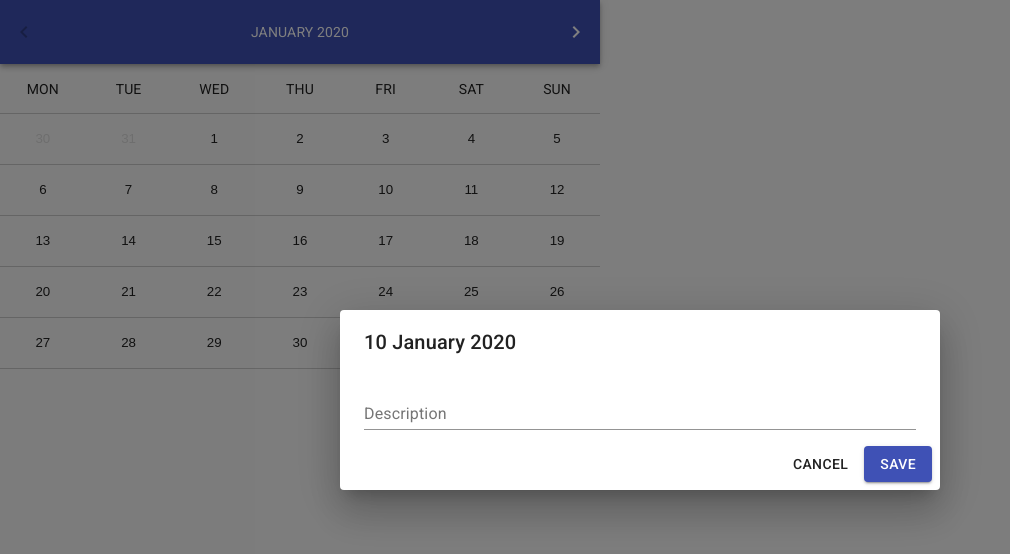
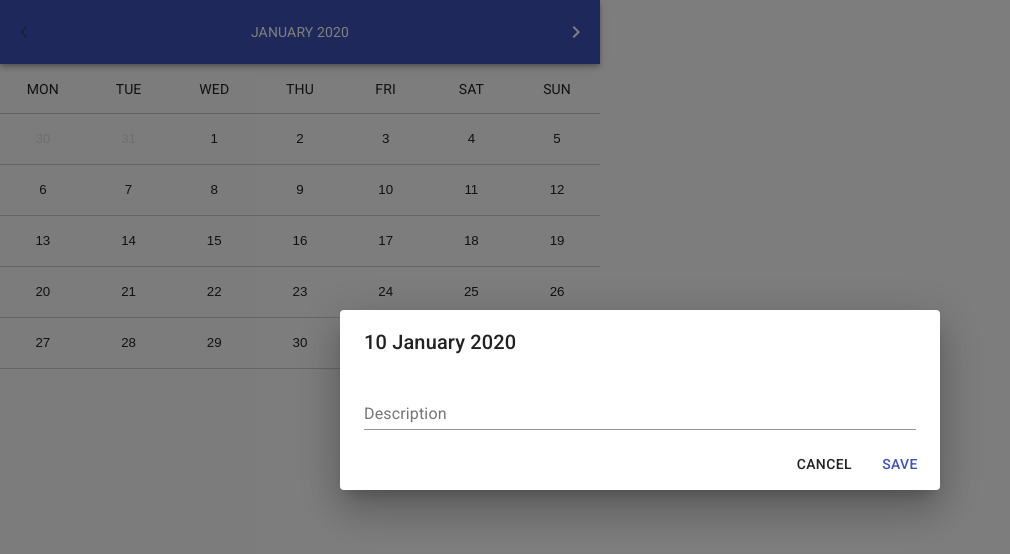
Before and after one commit to Psgins/react-simple-calendar, a React (Create React App) app: page / in a window 1280 px wide. Both pictures are taken after a click on the button "10". Shown: the top 554 px of the page, without its empty margins (0-1010 px from the left). Built offline with nearby package versions, Linux system fonts and the light colour scheme.

Commit message:
Added form for dialog

```diff
--- a/src/components/CalDialog.tsx
+++ b/src/components/CalDialog.tsx
@@ -1,4 +1,4 @@
-import React, { FC, useState } from 'react';
+import React, { FC, useState, FormEvent } from 'react';
 import { format } from 'date-fns';
 import Dialog from '@material-ui/core/Dialog';
 import { DialogTitle, DialogContent, TextField, DialogActions, Button } from '@material-ui/core';
@@ -14,15 +14,18 @@ const CalDialog: FC<CalDialogProps> = ({ open, date, description, onSave, onCanc
   const [inputDescription, setInputDescription] = useState(description || '');
 
   const handleOnCancel = () => {
+    setInputDescription(description || '');
     onCancel();
   };
 
-  const handleOnSave = () => {
+  const handleOnSave = (e: FormEvent) => {
+    e.preventDefault();
     onSave(inputDescription);
   };
 
   return (
     <Dialog fullWidth open={open} maxWidth="sm">
+      <form onSubmit={handleOnSave}>
         <DialogTitle>{format(date, 'd MMMM yyyy')}</DialogTitle>
         <DialogContent>
           <TextField
@@ -34,10 +37,11 @@ const CalDialog: FC<CalDialogProps> = ({ open, date, description, onSave, onCanc
         </DialogContent>
         <DialogActions>
           <Button onClick={handleOnCancel}>Cancel</Button>
-        <Button color="primary" variant="contained" onClick={handleOnSave}>
+          <Button type="submit" color="primary">
             Save
           </Button>
         </DialogActions>
+      </form>
     </Dialog>
   );
 };
```
Lines whose indentation alone changed are shown as unchanged.
